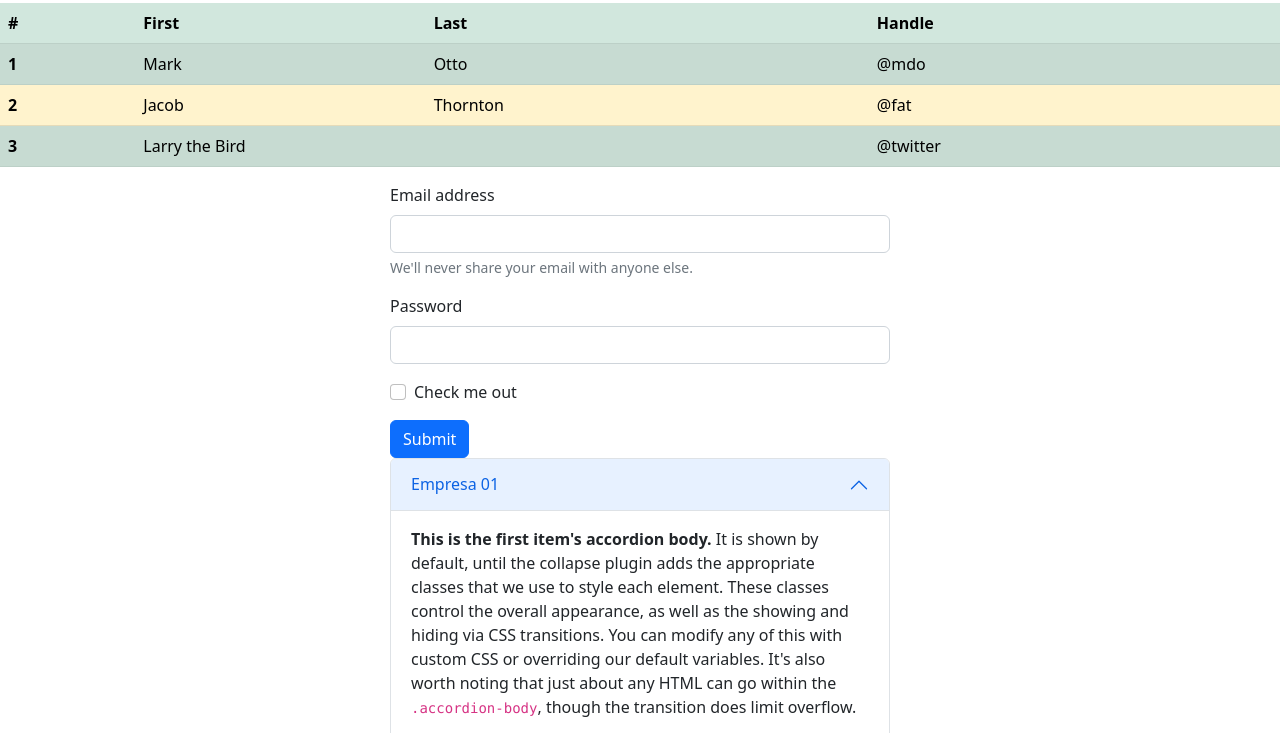
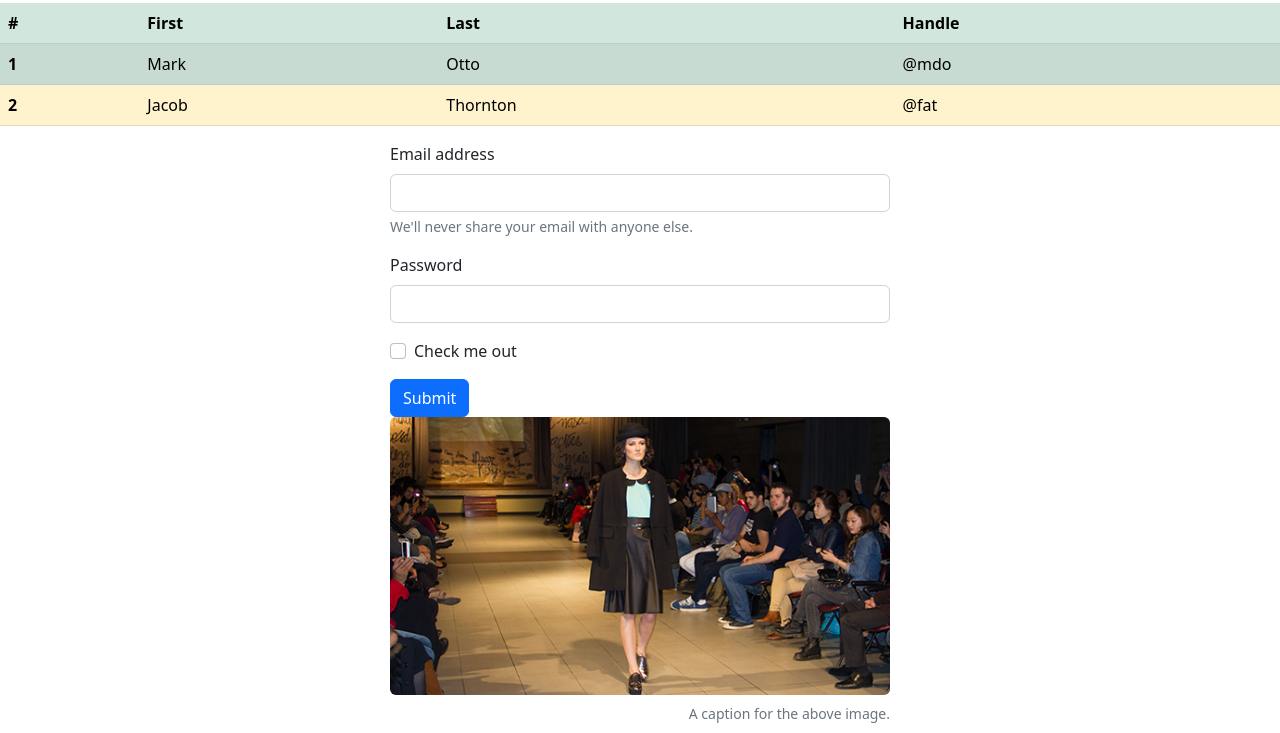
Before and after one commit to Sidney-Andrade/JP-ExemploAula, a plain HTML site: page index.html in a window 1280 px wide. Shown: the part 53-786 px from the top of the page. Drawn offline with nearby package versions, Linux system fonts and the light colour scheme.

Commit message:
removeu uma linha da tabela e adicionou a imagem pessoa

```diff
--- a/index.html
+++ b/index.html
@@ -38,11 +38,6 @@
             <td>Thornton</td>
             <td>@fat</td>
           </tr>
-          <tr>
-            <th scope="row">3</th>
-            <td colspan="2">Larry the Bird</td>
-            <td>@twitter</td>
-          </tr>
         </tbody>
       </table>
 
@@ -64,6 +59,10 @@
             <button type="submit" class="btn btn-primary">Submit</button>
           </form>
 
+          <figure class="figure">
+            <img src="pessoa.jpg" class="figure-img img-fluid rounded" alt="...">
+            <figcaption class="figure-caption text-end">A caption for the above image.</figcaption>
+          </figure>
 
           <div class="accordion" id="accordionExample">
             <div class="accordion-item">
```
Also changed, not shown: pessoa.jpg (added).
